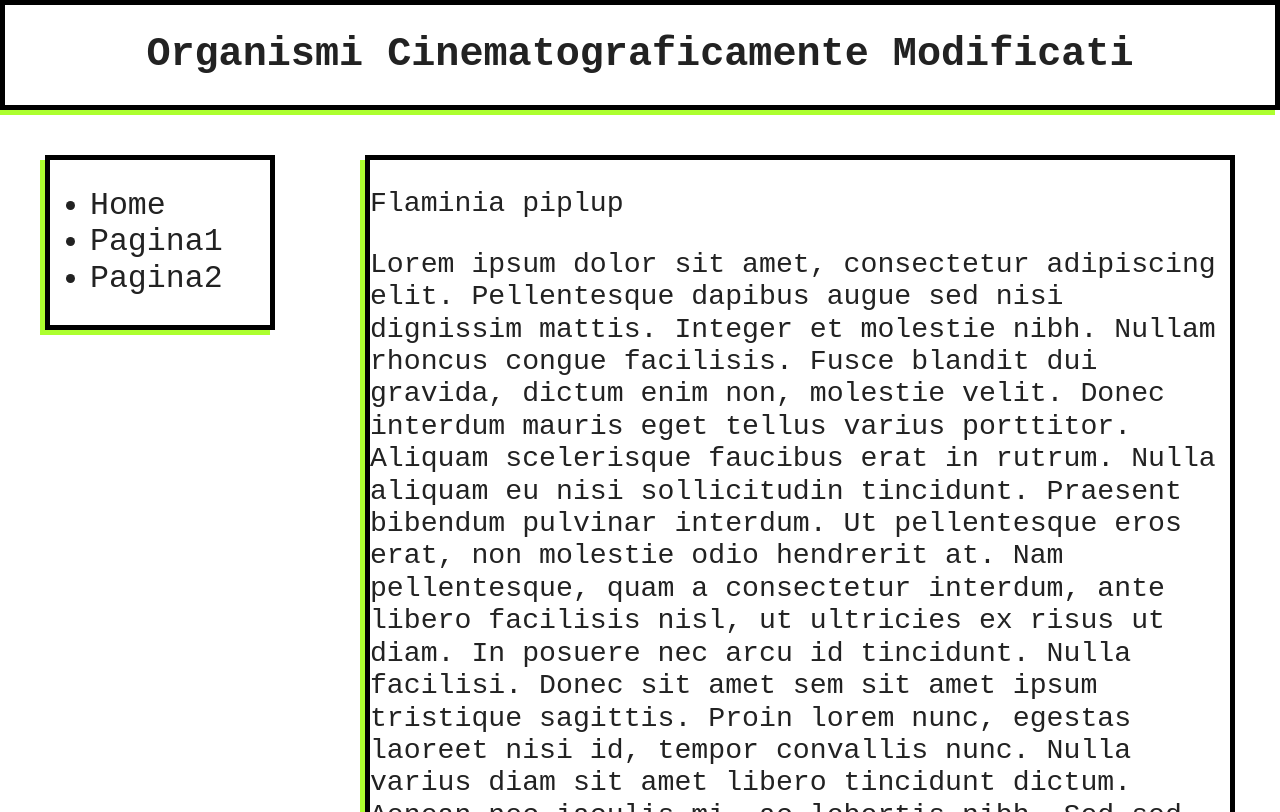
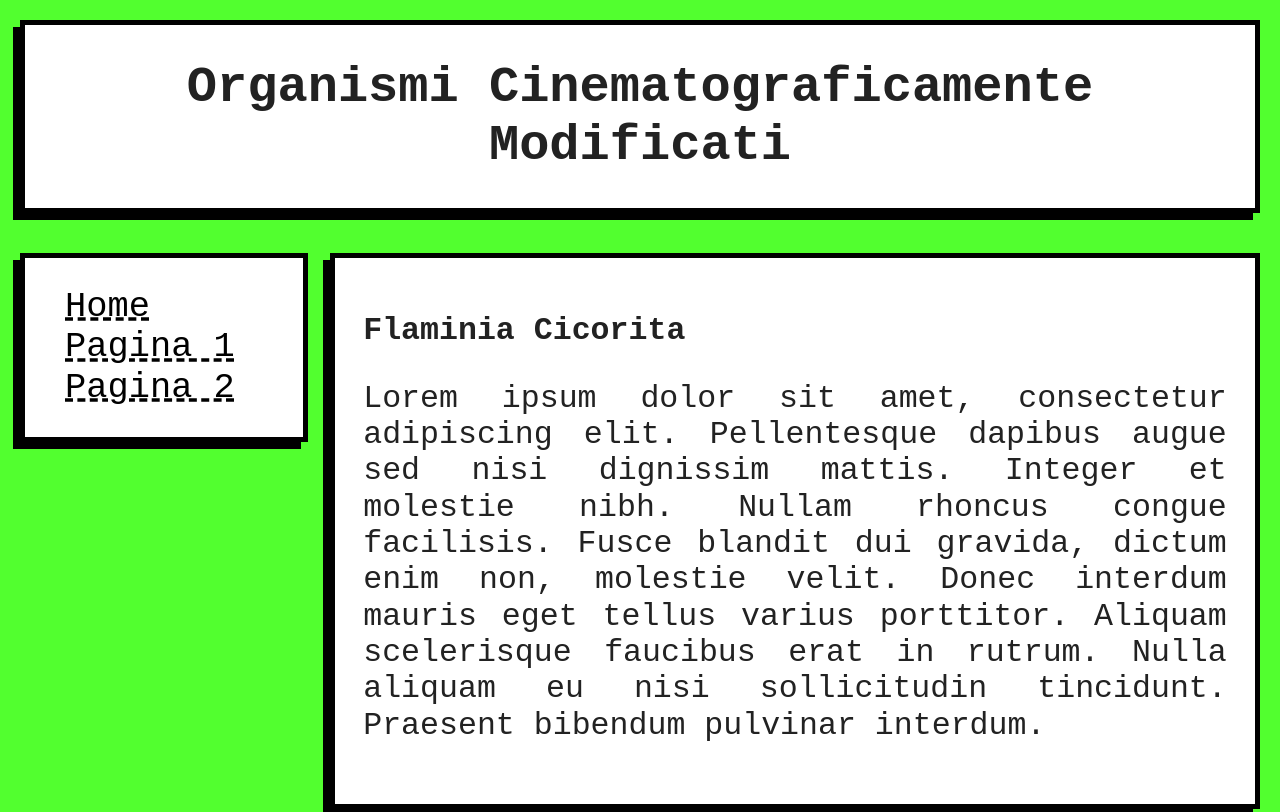
Before and after one commit to rgx95/ocm, a website built with Parcel: page index.html in a window 1280 px wide. Shown: the top 812 px of the page. Built offline with nearby package versions, Linux system fonts and the light colour scheme.

Commit message:
fix structure, use semantic, change color

```diff
--- a/css/luca.css
+++ b/css/luca.css
@@ -1,3 +1,7 @@
+body {
+  background-color: #52ff2f;
+}
+
 * {
   font-size: 1.12em;
   font-family:'Courier New', Courier, monospace;
@@ -5,13 +9,92 @@
   box-sizing: border-box; /* grid style */
 }
 
+a {
+  color: black;
+  font-weight: normal;
+  text-decoration: underline dashed;
+}
+
+a:hover {
+  color: black;
+  font-weight: bold;
+  text-decoration: underline solid;
+}
+
+
+
+/********************
+        custom
+*********************/
+
+@media only screen and (min-width: 770px) {
+  aside {
+    padding-right: 1em;
+  }
+}
+
+@media only screen and (max-width: 768px) {
+
+  * {
+    font-size: 1em;
+  }
+
+  h1 {
+    font-size: 1em;
+  }
+
+  aside {
+    margin-bottom: 2em;
+  }
+}
+
+
+
+
+
+.pannello {
+  /*display: block; */
+
+  border: 5px black solid;
+
+  background-color: white;
+
+  box-shadow: -7px 7px 0 0 black; /*rgb(82, 255, 47);*/
+}
+
+.margini {
+  margin: 1em;
+}
+
+.margine-sotto {
+  margin-bottom: 1em;
+}
+
+.padding {
+  padding: 1em;
+}
+
+.centra {
+  text-align: center;
+}
+
+.giustifica {
+  text-align: justify;
+}
+
+/********************
+    fine custom
+*********************/
+
+
+
 /********************
    grid styles start
 *********************/
 
 [class*="col-"] {
   float: left;
-  padding: 2em;
+  /*padding: 1em;*/
 }
 
 /* For desktop: */
@@ -48,23 +131,3 @@
 /********************
    grid styles end
 *********************/
-
-.pannello {
-  /*display: block; */
-
-  border: 5px black solid;
-
-  box-shadow: -5px 5px 0 0 greenyellow;
-}
-
-.margini {
-  margin: 2em;
-}
-
-.padding {
-  padding: 2em;
-}
-
-.centra-testo {
-  text-align: center;
-}
--- a/index.html
+++ b/index.html
@@ -22,7 +22,7 @@
   <link rel="stylesheet" href="css/main.css">
   <link rel="stylesheet" href="css/luca.css">
 
-  <meta name="theme-color" content="#fafafa">
+  <meta name="theme-color" content="#52ff2f">
 </head>
 
 <body>
@@ -32,40 +32,76 @@
   <script src="js/vendor/modernizr-3.11.2.min.js"></script>
   <script src="js/plugins.js"></script>
   <script src="js/main.js"></script> -->
+  <header class="row padding">
+    <div class="col-12">
 
-  <header class="pannello centra-testo">
-    <h1>Organismi Cinematograficamente Modificati</h1>
+    <div class="pannello centra">
+      <h1>Organismi Cinematograficamente Modificati</h1>
+    </div>
+    </div>
   </header>
 
-  <section class="row">
-    <div class="col-3">
-      <div class="pannello">
-        <ul>
-          <li>Home</li>
-          <li>Pagina1</li>
-          <li>Pagina2</li>
+
+  <section class="row padding">
+
+    <aside class="col-3">
+      <nav class="pannello">
+        <ul type="none">
+          <li><a href="#">Home</a></li>
+          <li><a href="#">Pagina 1</a></li>
+          <li><a href="#">Pagina 2</a></li>
         </ul>
-      </div>
-    </div>
-    <article class="col-9">
-      <div class="pannello">
-        <p>Flaminia piplup</p>
-        <p>Lorem ipsum dolor sit amet, consectetur adipiscing elit. Pellentesque dapibus augue sed nisi dignissim mattis. Integer et molestie nibh. Nullam rhoncus congue facilisis. Fusce blandit dui gravida, dictum enim non, molestie velit. Donec interdum mauris eget tellus varius porttitor. Aliquam scelerisque faucibus erat in rutrum. Nulla aliquam eu nisi sollicitudin tincidunt. Praesent bibendum pulvinar interdum.
+      </nav>
+    </aside>
 
-          Ut pellentesque eros erat, non molestie odio hendrerit at. Nam pellentesque, quam a consectetur interdum, ante libero facilisis nisl, ut ultricies ex risus ut diam. In posuere nec arcu id tincidunt. Nulla facilisi. Donec sit amet sem sit amet ipsum tristique sagittis. Proin lorem nunc, egestas laoreet nisi id, tempor convallis nunc. Nulla varius diam sit amet libero tincidunt dictum.
+    <section class="col-9 row">
+      <article class="col-12">
+        <div class="pannello padding margine-sotto">
 
-          Aenean nec iaculis mi, ac lobortis nibh. Sed sed purus ipsum. Integer sagittis est porta velit mattis aliquam. Praesent eget sem feugiat, sodales nisi quis, aliquet sem. Etiam faucibus sed ipsum a volutpat. Integer sit amet ex sem. Vestibulum pharetra urna ac orci malesuada, eget imperdiet metus pellentesque. Donec lobortis felis ex, sed ultrices est finibus vitae. Etiam dapibus eget massa sodales malesuada. Suspendisse et augue nec lorem placerat elementum in id nunc. Nullam fermentum luctus velit, eget interdum nulla rhoncus vel. Nullam ac vestibulum justo. Pellentesque faucibus ligula augue, vitae suscipit metus fermentum ut. Sed sit amet elementum quam, nec finibus odio. Quisque ante risus, faucibus eu elit in, sodales consequat dui.
+          <h2>Flaminia Cicorita </h2>
 
-          Curabitur pellentesque congue diam. Duis consequat ultricies justo varius pharetra. Morbi dictum, mauris at dapibus fermentum, tellus nulla dignissim leo, vulputate convallis orci ex sed tellus. Suspendisse potenti. Vestibulum vulputate eleifend luctus. Nunc feugiat fringilla arcu, id placerat magna ultricies et. Praesent eu sollicitudin ipsum. In nec augue sed lectus egestas condimentum. Vestibulum ante ipsum primis in faucibus orci luctus et ultrices posuere cubilia curae; Fusce nec ex a ligula ornare sagittis et quis velit. Nunc accumsan elit non nisi rutrum commodo. In hac habitasse platea dictumst. Sed at malesuada odio. Aenean congue dignissim velit, vitae commodo velit tristique imperdiet. Vivamus vel dolor pellentesque, imperdiet leo in, interdum felis.
+          <p class="giustifica">
+            Lorem ipsum dolor sit amet, consectetur adipiscing elit. Pellentesque dapibus augue sed nisi dignissim mattis. Integer et molestie nibh. Nullam rhoncus congue facilisis. Fusce blandit dui gravida, dictum enim non, molestie velit. Donec interdum mauris eget tellus varius porttitor. Aliquam scelerisque faucibus erat in rutrum. Nulla aliquam eu nisi sollicitudin tincidunt. Praesent bibendum pulvinar interdum.
+          </p>
 
-          Praesent vel placerat nibh. Aenean risus lacus, commodo quis neque nec, ornare condimentum augue. Orci varius natoque penatibus et magnis dis parturient montes, nascetur ridiculus mus. Fusce quis nisi lacus. Duis consequat nisi in rhoncus condimentum. Donec dignissim est lorem, eu ornare tortor rutrum vitae. Praesent commodo malesuada lacus, eget auctor diam laoreet vitae. Proin facilisis facilisis ex in tempor. Sed consectetur ipsum ullamcorper, suscipit ipsum in, molestie sem. Quisque accumsan commodo dapibus. Nunc arcu est, ultricies id sapien nec, dignissim aliquam ex. Fusce sagittis imperdiet dignissim. Aenean eu pellentesque purus.</p>
-      </div>
-    </article>
+        </div>
+      </article>
+
+      <article class="col-12">
+        <div class="pannello padding margine-sotto">
+
+          <h2>Luca Piplup</h2>
+
+          <p class="giustifica">
+            Ut pellentesque eros erat, non molestie odio hendrerit at. Nam pellentesque, quam a consectetur interdum, ante libero facilisis nisl, ut ultricies ex risus ut diam. In posuere nec arcu id tincidunt. Nulla facilisi. Donec sit amet sem sit amet ipsum tristique sagittis. Proin lorem nunc, egestas laoreet nisi id, tempor convallis nunc. Nulla varius diam sit amet libero tincidunt dictum.
+          </p>
+
+        </div>
+      </article>
+
+      <article class="col-12">
+        <div class="pannello padding">
+
+          <h2>Simone Litten</h2>
+
+          <p class="giustifica">
+            Aenean nec iaculis mi, ac lobortis nibh. Sed sed purus ipsum. Integer sagittis est porta velit mattis aliquam. Praesent eget sem feugiat, sodales nisi quis, aliquet sem. Etiam faucibus sed ipsum a volutpat. Integer sit amet ex sem. Vestibulum pharetra urna ac orci malesuada, eget imperdiet metus pellentesque. Donec lobortis felis ex, sed ultrices est finibus vitae. Etiam dapibus eget massa sodales malesuada. Suspendisse et augue nec lorem placerat elementum in id nunc. Nullam fermentum luctus velit, eget interdum nulla rhoncus vel. Nullam ac vestibulum justo. Pellentesque faucibus ligula augue, vitae suscipit metus fermentum ut. Sed sit amet elementum quam, nec finibus odio. Quisque ante risus, faucibus eu elit in, sodales consequat dui.
+          </p>
+
+        </div>
+      </article>
+    </section>
+
+
   </section>
 
+  <footer class="row padding">
+    <div class="col-12">
 
-  <footer class="pannello centra-testo margini">
-    <h6>2021&copy; Luca Ruggirello</h6>
+    <div class="pannello centra">
+      <em>2021&copy;Luca Ruggirello</em>
+    </div>
+    </div>
   </footer>
 
   <!-- Google Analytics: change UA-XXXXX-Y to be your site's ID. --
```
